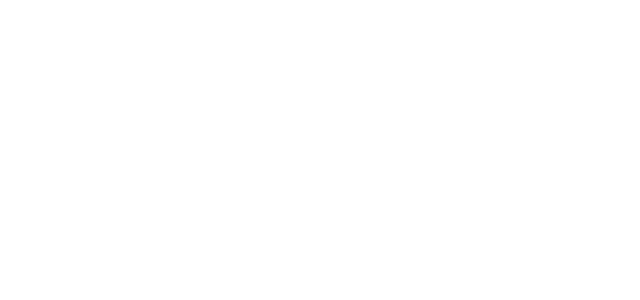
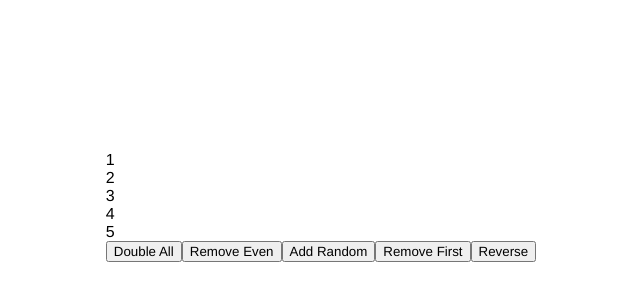
Before and after one commit to SanjeevMidda/array-manipulation, a React (Create React App) app: page / in a window 1280 px wide. Shown: the part 194-494 px from the top of the page, without its empty margins (319-959 px from the left). Built offline with nearby package versions, Linux system fonts and the light colour scheme.

Commit message:
added useState for list elements, .map to render these in the UI, and added buttons

```diff
--- a/src/App.js
+++ b/src/App.js
@@ -1,7 +1,27 @@
 import "./index.css";
+import { useState } from "react";
 
 function App() {
-  return <div className="App"></div>;
+  const [listOfNumbers, setListOfNumnbers] = useState([1, 2, 3, 4, 5]);
+
+  return (
+    <div className="App">
+      <div className="mainContainer">
+        <div className="listContainer">
+          {listOfNumbers.map((item, i) => {
+            return <p key={i}>{item}</p>;
+          })}
+        </div>
+        <div className="buttonContainer">
+          <button>Double All</button>
+          <button>Remove Even</button>
+          <button>Add Random</button>
+          <button>Remove First</button>
+          <button>Reverse</button>
+        </div>
+      </div>
+    </div>
+  );
 }
 
 export default App;
```
